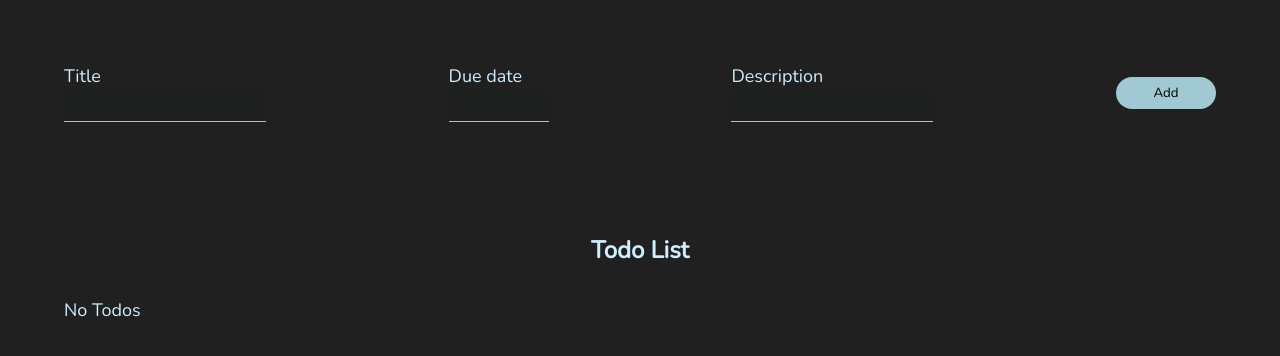
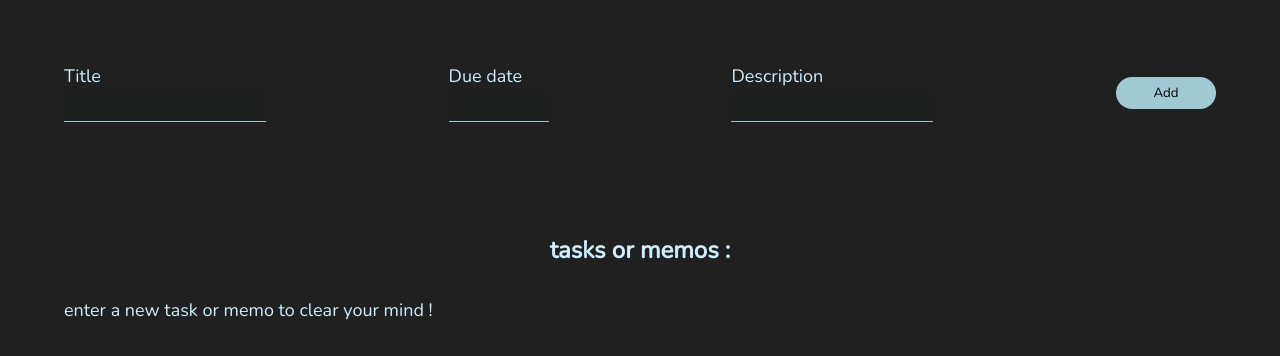
Before and after one commit to Hela6/todo-list, a React (Vite) app: page / in a window 1280 px wide. Shown: the top 356 px of the page. Built offline with nearby package versions, Linux system fonts and the light colour scheme.

Commit message:
name of the app updated

```diff
--- a/index.html
+++ b/index.html
@@ -1,13 +1,16 @@
 <!DOCTYPE html>
 <html lang="en">
+
 <head>
   <meta charset="UTF-8" />
   <link rel="icon" type="image/svg+xml" href="/vite.svg" />
   <meta name="viewport" content="width=device-width, initial-scale=1.0" />
-    <title>Vite + React</title>
+  <title>minimalist-mind-clearer</title>
 </head>
+
 <body>
   <div id="root"></div>
   <script type="module" src="/src/main.jsx"></script>
 </body>
+
 </html>
--- a/src/App.jsx
+++ b/src/App.jsx
@@ -51,7 +51,7 @@ export default function App() {
   return (
     <>
       <NewTodoForm onSubmit={addTodo} />
-      <h1 className="header">Todo List</h1>
+      <h1 className="header">tasks or memos :</h1>
       <TodoList todos={todos} toggleTodo={toggleTodo} deleteTodo={deleteTodo} />
     </>
   )
--- a/src/TodoList.jsx
+++ b/src/TodoList.jsx
@@ -4,7 +4,7 @@ import PropTypes from "prop-types";
 export function TodoList({ todos, toggleTodo, deleteTodo }) {
     return (
         <ul className="list">
-            {todos.length === 0 && "No Todos"}
+            {todos.length === 0 && "enter a new task or memo to clear your mind !"}
             {todos.map(todo => {
                 return (
                     <TodoItem
```
Lines whose indentation alone changed are shown as unchanged.
